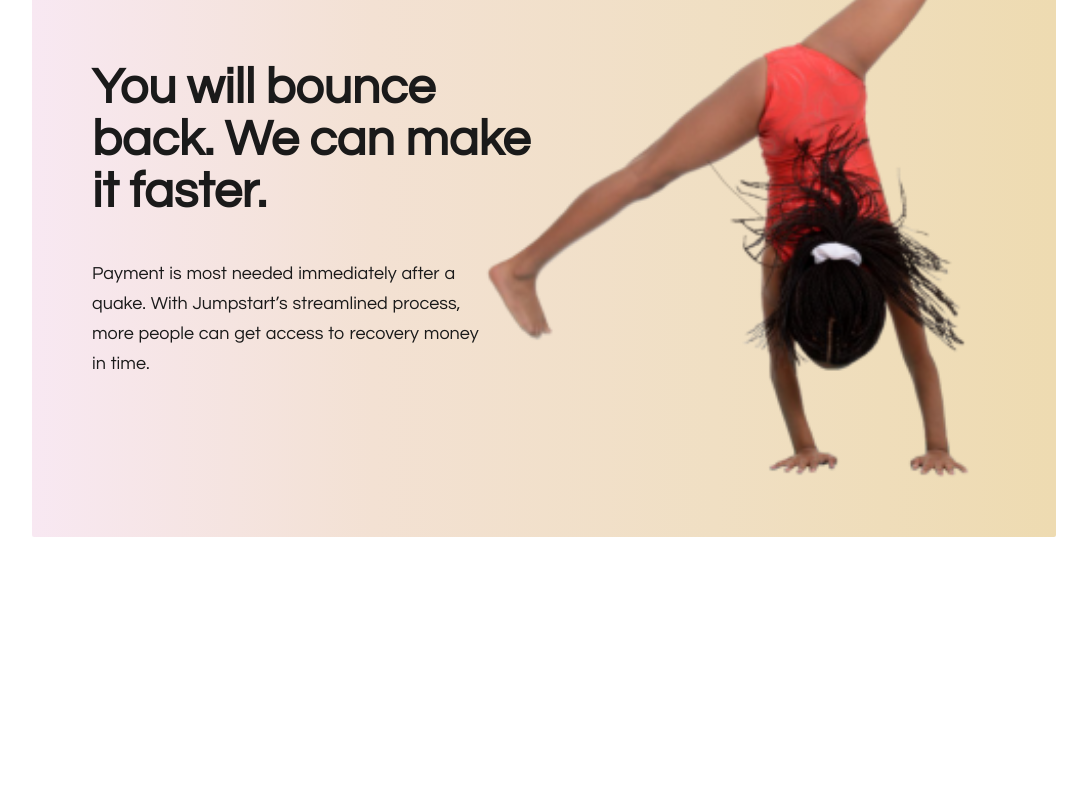
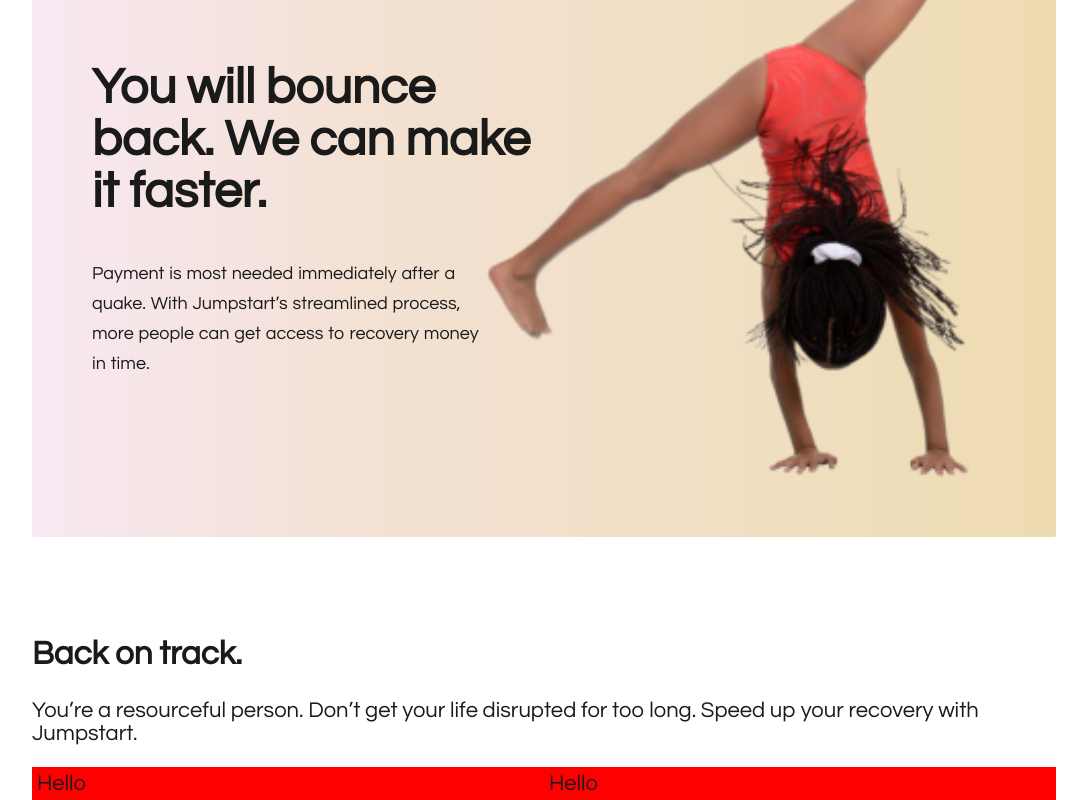
Before and after one commit to Dabrown18/jumpstart-recovery, a React (Create React App) app: page / in a window 1280 px wide. Shown: the part 3092-3892 px from the top of the page, without its empty margins (96-1183 px from the left). Before the commit the page ends 3629 px from the top, so only its background shows below. Built offline with nearby package versions, Linux system fonts and the light colour scheme.

Commit message:
aligned items horizontally

```diff
--- a/src/App.js
+++ b/src/App.js
@@ -2,6 +2,7 @@
 import Header from './components/Header'
 import Carousel from './components/Carousel';
 import HowItWorks from './components/HowItWorks';
+import BackOnTrack from './components/BackOnTrack';
 import './App.css';
 
 class App extends Component {
@@ -11,6 +12,7 @@
          <Header />
          <Carousel />
          <HowItWorks />
+         <BackOnTrack/>
       </div>
     );
   }
--- /dev/null
+++ b/src/components/BackOnTrack/BackOnTrack.css
@@ -0,0 +1,18 @@
+.back-on-track-container {
+	margin: 100px 10% 0px 10%;
+}
+
+.people-container {
+	max-height: 100%;
+	max-width: 100%;
+	height: 100%;
+	width:100%;
+	display: flex;
+}
+
+.foreground {
+	height: 100%;
+	background-color: red;
+	flex: 47%;
+	padding: 5px;
+}
--- /dev/null
+++ b/src/components/BackOnTrack/index.js
@@ -0,0 +1,19 @@
+import React from 'react';
+import './BackOnTrack.css';
+
+const BackOnTrack = () => (
+	<div className="back-on-track-container">
+		<h2>Back on track.</h2>
+		<p>You’re a resourceful person. Don’t get your life disrupted for too long. Speed up your recovery with Jumpstart.</p>
+		<div className="people-container">
+			<div className="foreground">
+				Hello
+			</div>
+			<div className="foreground">
+				Hello
+			</div>
+		</div>
+	</div>
+);
+
+export default BackOnTrack;
```
